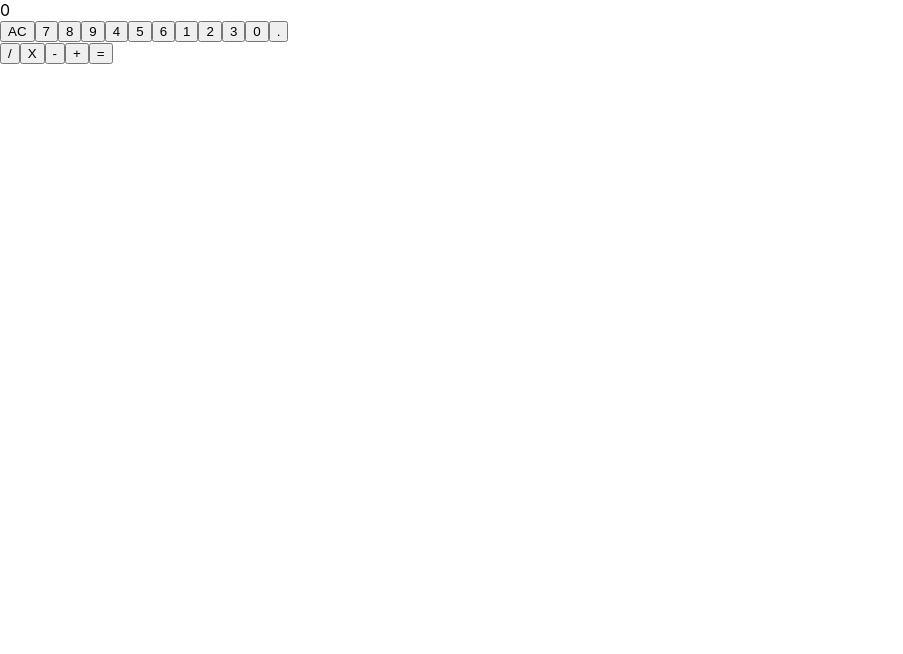
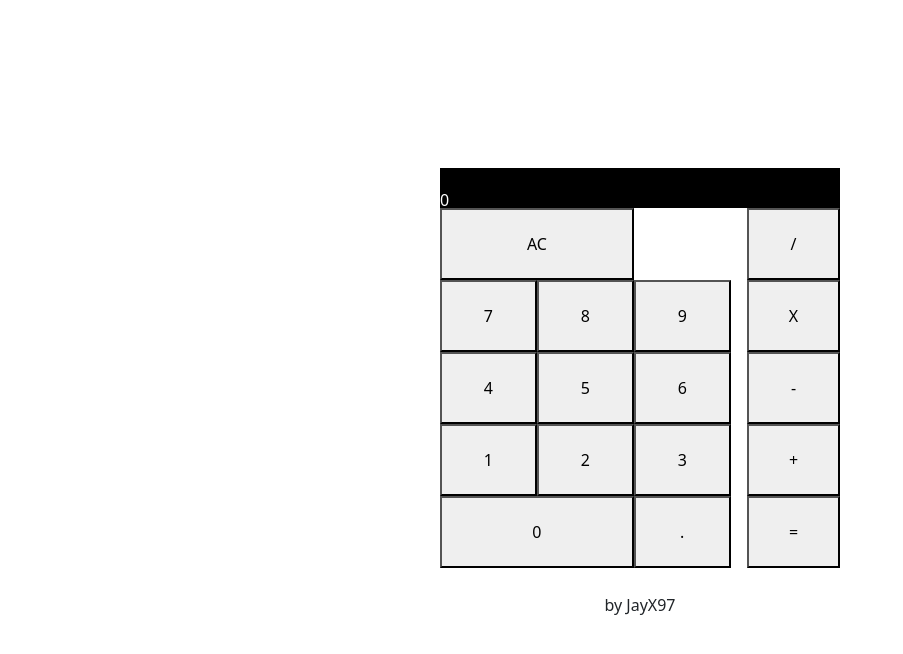
Before and after one commit to JayX97/calculator, a React (Create React App) app: page / in a window 1280 px wide. Shown: the top 654 px of the page, without its empty margins (0-903 px from the left). Built offline with nearby package versions, Linux system fonts and the light colour scheme.

Commit message:
Added initial styling to app

```diff
--- a/package.json
+++ b/package.json
@@ -6,6 +6,7 @@
     "@testing-library/jest-dom": "^5.17.0",
     "@testing-library/react": "^13.4.0",
     "@testing-library/user-event": "^13.5.0",
+    "bootstrap": "^5.3.3",
     "react": "^18.3.1",
     "react-dom": "^18.3.1",
     "react-scripts": "5.0.1",
--- a/src/App.js
+++ b/src/App.js
@@ -2,11 +2,15 @@ import './App.css';
 import Calculator from './Calculator';
 import numbers from "./numPad.json";
 import operators from "./operatorPad.json";
+import "./../node_modules/bootstrap/dist/css/bootstrap.min.css";
 
 function App() {
   return (
     <div className="wrapper">
       <Calculator numbers={numbers.numPad} operators={operators.operatorPad} />
+      <div className="footer">
+        <p>by <a id="author-link" href="https://github.com/JayX97" target="_blank">JayX97</a></p>
+      </div>
     </div>
   );
 }
--- a/src/Calculator.js
+++ b/src/Calculator.js
@@ -156,16 +156,22 @@ const Calculator = (props) => {
             <div id="expression-display">{output}</div>
             <div id="display">{input}</div>
             <div id="calculator-pad">
-                <div id="num-pad">
+                <div className="container row row-cols-3" id="num-pad">
                     {
                         numbers.map(number => {
-                            return (
-                                <button onClick={handleNumInput} className={number.classes} id={number.id} value={number.label}>{number.label}</button>
-                            )
+                            if (number.id !== "space") {
+                                return (
+                                    <button onClick={handleNumInput} className={number.classes} id={number.id} value={number.label}>{number.label}</button>
+                                )
+                            } else { // space added between AC and "7 buttons
+                                return (
+                                    <div className={number.classes} id={number.id} value={number.label}></div>
+                                )
+                            }
                         })
                     }
                 </div>
-                <div id="operator-pad">
+                <div className="container row row-cols-1 col-4" id="operator-pad">
                     {
                         operators.map(operator => {
                             return (
--- a/src/index.css
+++ b/src/index.css
@@ -11,3 +11,56 @@ code {
   font-family: source-code-pro, Menlo, Monaco, Consolas, 'Courier New',
     monospace;
 }
+
+#root {
+  display: flex;
+  width: 100vw;
+  height: 100vh;
+  align-items: center;
+  justify-content: center;
+}
+
+#calculator {
+  width: 400px;
+  height: 400px;
+}
+
+#expression-display {
+  color: white;
+  background-color: black;
+  height: 20px; /* CHANGE TO PADDING */
+}
+
+#display {
+  color: white;
+  background-color: black;
+  height: 20px; /* CHANGE TO PADDING */
+}
+
+#calculator-pad {
+  display: flex;
+  flex-direction: row;
+  height: 360px;
+}
+
+#operator-pad {
+  display: flex;
+  justify-content: flex-end;
+}
+
+#operator-pad > button {
+  width: 85%;
+}
+
+.footer {
+  width: 50%;
+  height: 25%;
+  margin: 0 auto;
+  text-align: center;
+  padding-top: 25px;
+}
+
+#author-link {
+  text-decoration: none;
+  color: inherit;
+}
--- a/src/numPad.json
+++ b/src/numPad.json
@@ -3,57 +3,62 @@
         {
             "label": "AC",
             "id": "clear",
-            "classes": ""
+            "classes": "col-8"
+        },
+        {
+            "label": "",
+            "id": "space",
+            "classes": "col-4"
         },
         {
             "label": "7",
             "id": "seven",
-            "classes": "number"
+            "classes": "number col"
         },
         {
             "label": "8",
             "id": "eight",
-            "classes": "number"
+            "classes": "number col"
         },
         {
             "label": "9",
             "id": "nine",
-            "classes": "number"
+            "classes": "number col"
         },
         {
             "label": "4",
             "id": "four",
-            "classes": "number"
+            "classes": "number col"
         },
         {
             "label": "5",
             "id": "five",
-            "classes": "number"
+            "classes": "number col"
         },
         {
             "label": "6",
             "id": "six",
-            "classes": "number"
+            "classes": "number col"
         },
         {
             "label": "1",
             "id": "one",
-            "classes": "number"
+            "classes": "number col"
         },
         {
             "label": "2",
             "id": "two",
-            "classes": "number"
+            "classes": "number col"
         },
         {
             "label": "3",
             "id": "three",
-            "classes": "number"
+            "classes": "number col"
         },
         {
             "label": "0",
             "id": "zero",
-            "classes": "number"
+            "classes": "number col-8"
         },
         {
             "label": ".",
```
Also changed, not shown: 1 other file (tests, documents, lock files or other folders).
